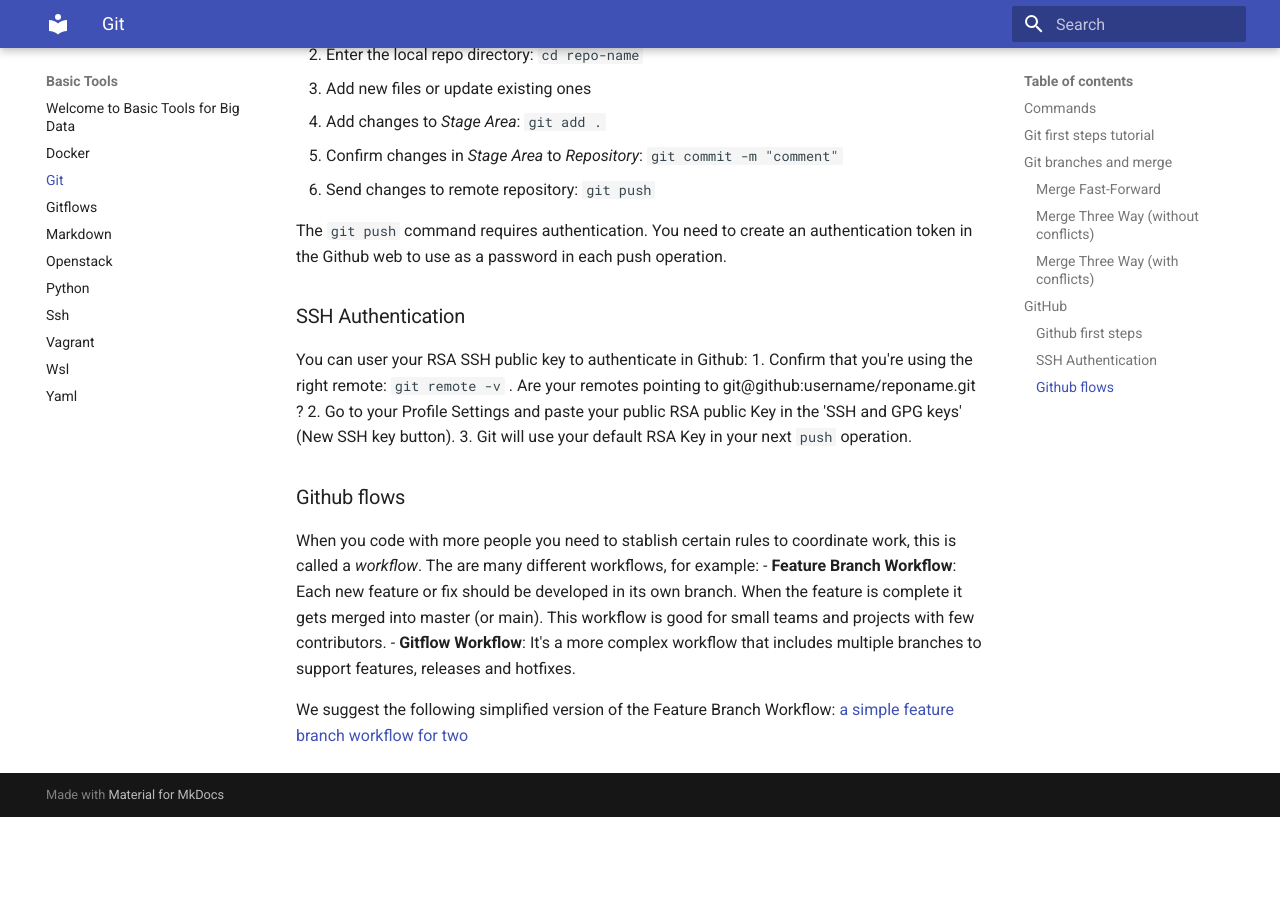
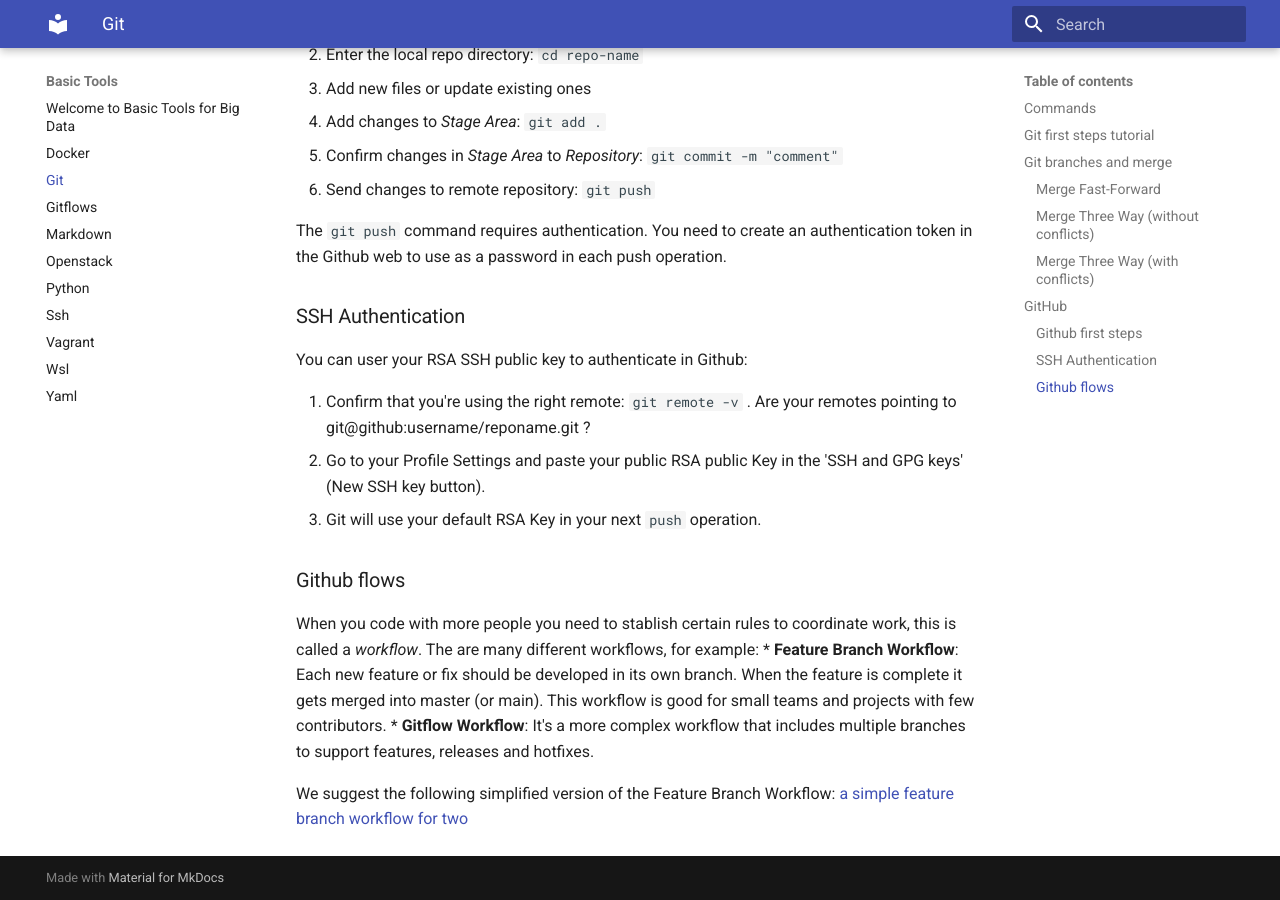
Before and after one commit to bigdatawirtz/basic-tools, an MkDocs documentation site: the page built from docs/git.md, in a window 1280 px wide and 900 px high, scrolled down 3824 px. Built offline with MkDocs 1.6.1 and Material for MkDocs 9.7.7, drawn with Linux system fonts in a browser that asks for light colours; before the commit the page ends 4641 px from its top, so only the background shows below that.

Commit message:
format fixes

```diff
--- a/docs/git.md
+++ b/docs/git.md
@@ -127,6 +127,7 @@
 ### SSH Authentication
 
 You can user your RSA SSH public key to authenticate in Github:
+
 1. Confirm that you're using the right remote: `git remote -v` . Are your remotes pointing to git@github:username/reponame.git ?
 2. Go to your Profile Settings and paste your public RSA public Key in the 'SSH and GPG keys' (New SSH key button).
 3. Git will use your default RSA Key in your next `push` operation.
@@ -134,7 +135,7 @@
 ### Github flows
 
 When you code with more people you need to stablish certain rules to coordinate work, this is called a *workflow*. The are many different workflows, for example:
-- **Feature Branch Workflow**: Each new feature or fix should be developed in its own branch. When the feature is complete it gets merged into master (or main). This workflow is good for small teams and projects with few contributors.
-- **Gitflow Workflow**: It's a more complex workflow that includes multiple branches to support features, releases and hotfixes.
+* **Feature Branch Workflow**: Each new feature or fix should be developed in its own branch. When the feature is complete it gets merged into master (or main). This workflow is good for small teams and projects with few contributors.
+* **Gitflow Workflow**: It's a more complex workflow that includes multiple branches to support features, releases and hotfixes.
 
 We suggest the following simplified version of the Feature Branch Workflow: [a simple feature branch workflow for two](gitflows)
```
